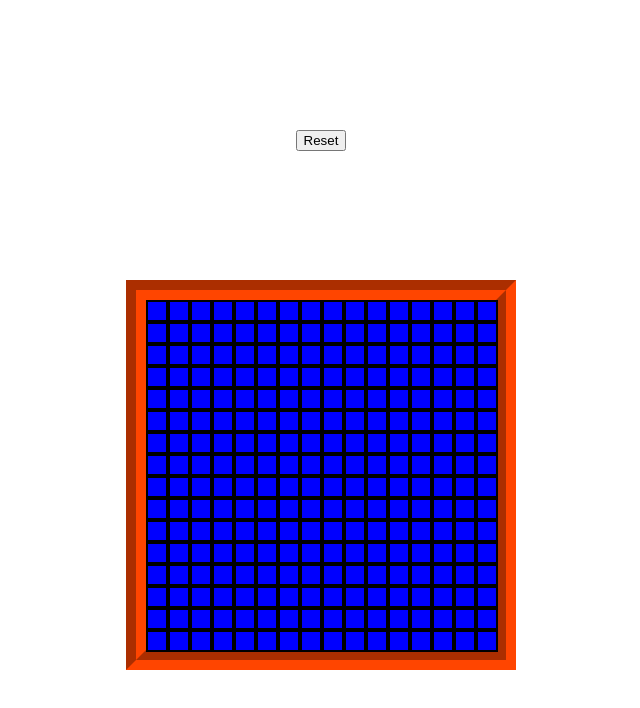
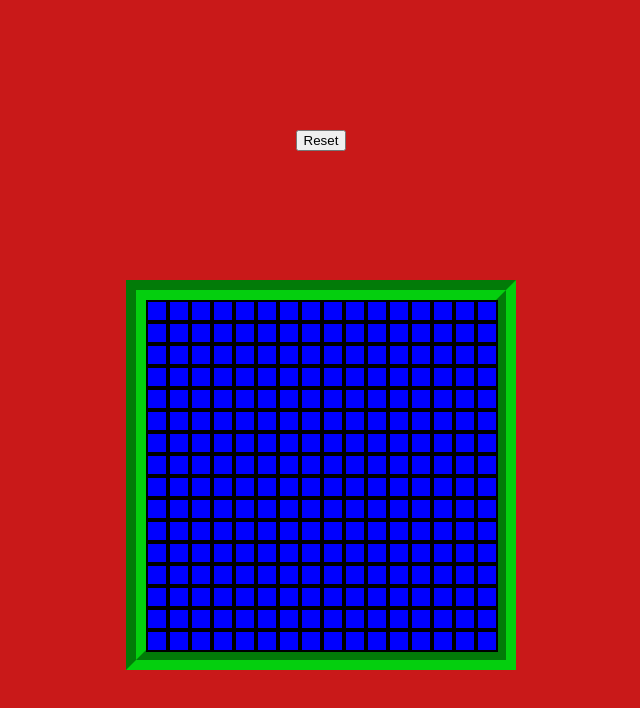
Before and after one commit to UltimateFinnish/odin-etch, a plain HTML site: page index.html in a window 1280 px wide. Shown: the whole page, without its empty margins (319-959 px from the left). Drawn offline with Linux system fonts and the light colour scheme.

Commit message:
Changed colors.

```diff
--- a/javascript.js
+++ b/javascript.js
@@ -11,7 +11,7 @@ function createCells(size) {
 createCells(16);
 
 function changeColor(e) {
-    e.target.style = "background-color: white";
+    e.target.style = "background-color: purple";
 }
 
 let btn = document.querySelector(".reset");
--- a/styles.css
+++ b/styles.css
@@ -4,7 +4,7 @@
     row-gap: 2px;
     column-gap: 2px;
     border-style: groove;
-    border-color: orangered;
+    border-color: rgb(4, 207, 14);
     border-width: 20px;
     max-width: 960px;
     max-height: 960px;
@@ -40,7 +40,7 @@ html, body {
 }
 
 html {
-
+    background-color: rgb(201, 25, 25);
 }
 
 body {
```
